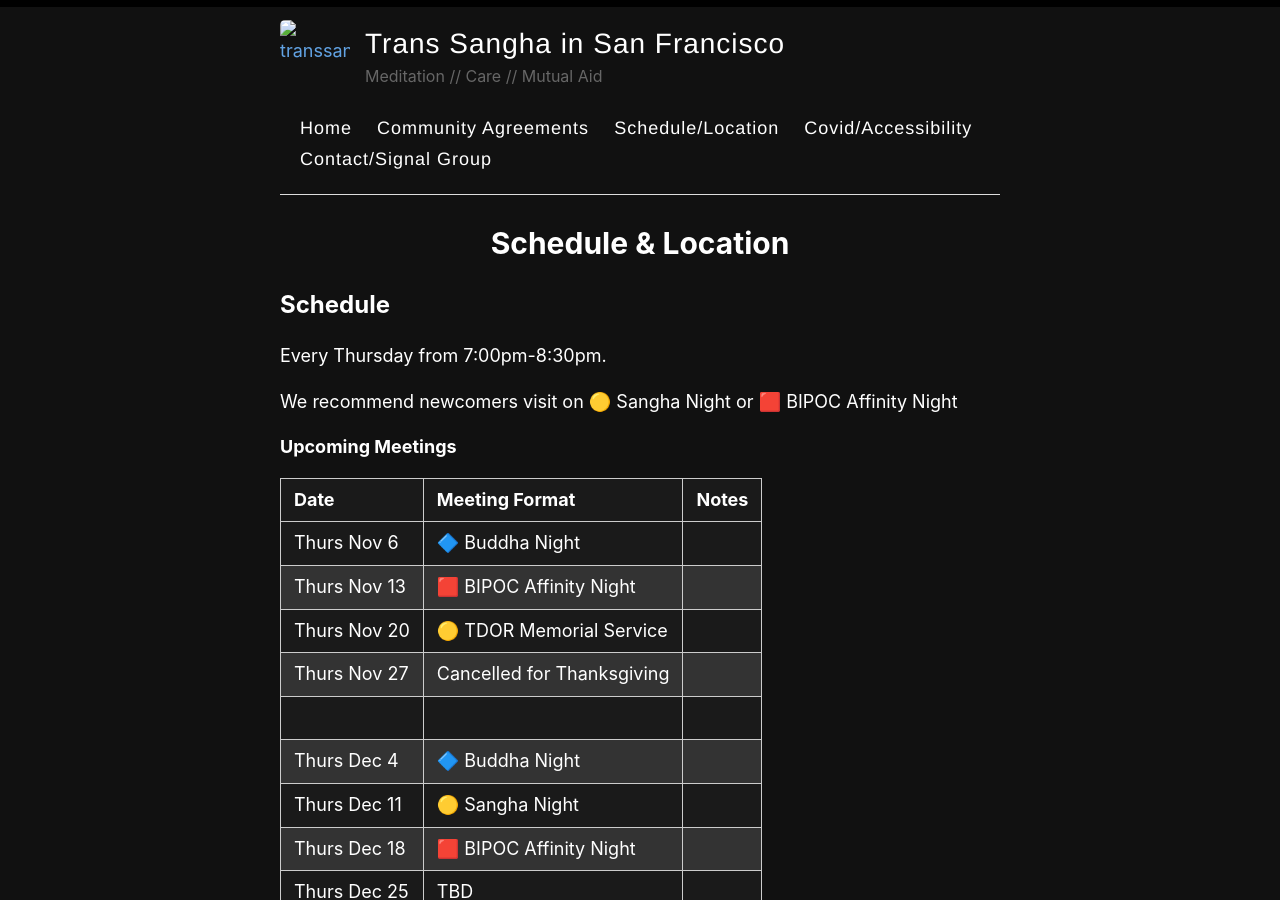
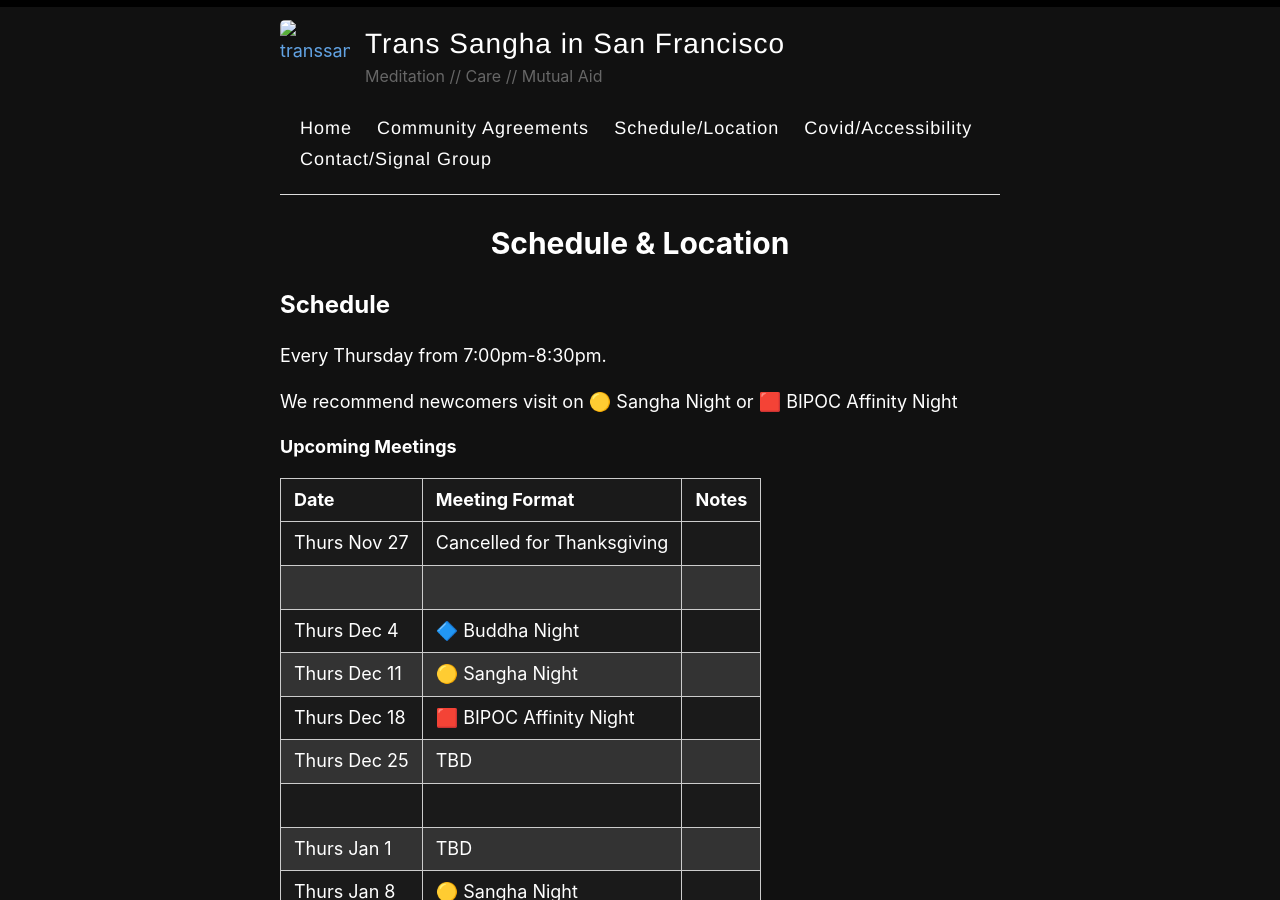
Before and after one commit to rykener/transsangha, a Jekyll site: the page built from _pages/schedule.md, in a window 1280 px wide and 900 px high. Built offline with Jekyll 4.4.1, drawn with Linux system fonts in a browser that asks for light colours.

Commit message:
update schedcule

```diff
--- a/_pages/schedule.md
+++ b/_pages/schedule.md
@@ -16,9 +16,6 @@ We recommend newcomers visit on 🟡 Sangha Night or 🟥 BIPOC Affinity Night
 
 | Date         | Meeting Format  | Notes |
 |--------------|-----------------|-------|
-| Thurs Nov 6  | 🔷 Buddha Night
-| Thurs Nov 13 | 🟥 BIPOC Affinity Night |
-| Thurs Nov 20 | 🟡 TDOR Memorial Service
 | Thurs Nov 27 | Cancelled for Thanksgiving
 | | |
 | Thurs Dec 4  | 🔷 Buddha Night
```
